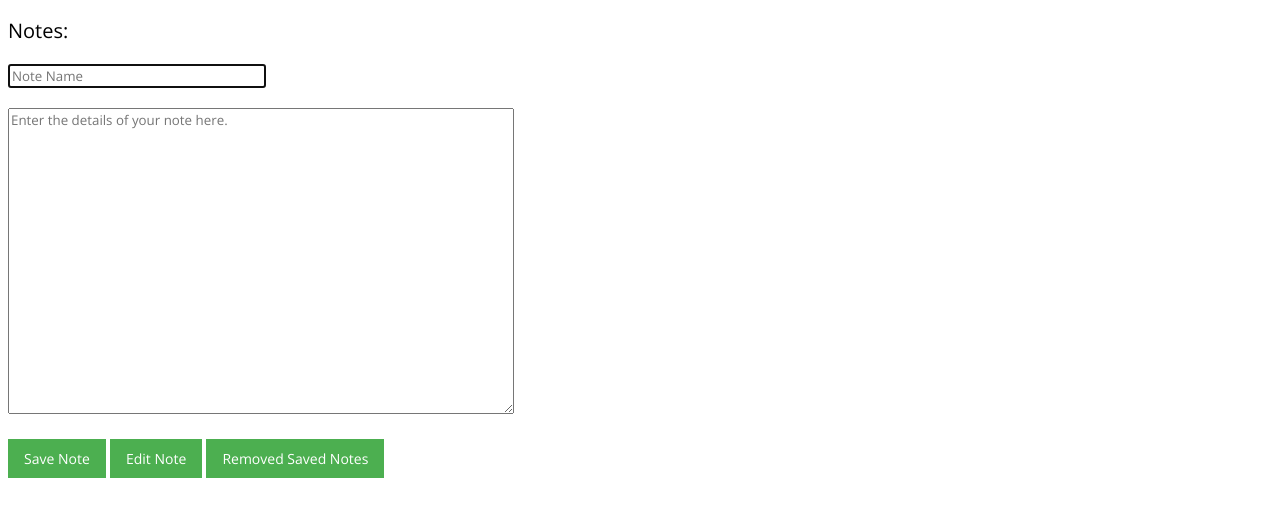
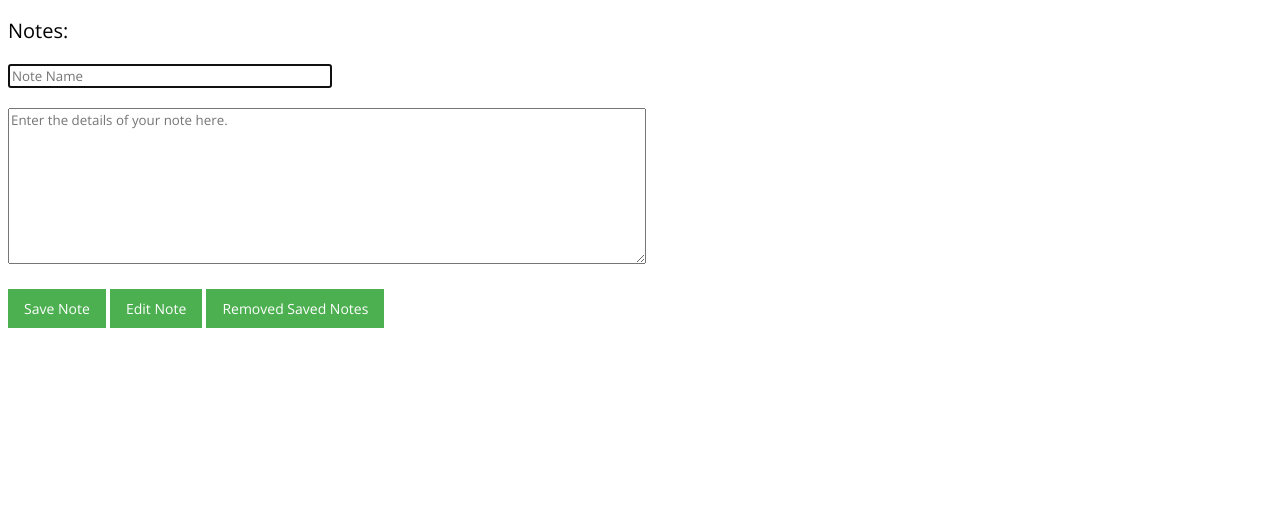
Before and after one commit to Bunce-Jaymes/wdd-330, a plain HTML site: page week1/index.html in a window 1280 px wide. Shown: the part 240-756 px from the top of the page. Drawn offline with nearby package versions, Linux system fonts and the light colour scheme.

Commit message:
css fixes

```diff
--- a/css/main.css
+++ b/css/main.css
@@ -69,10 +69,10 @@ footer p {
 }
 
 #noteDetails {
-    width: 500px;
-    height: 300px;
+    width: 50%;
+    min-height: 150px;
 }
 
 #noteName {
-    width: 250px;
+    width: 25%;
 }
```
